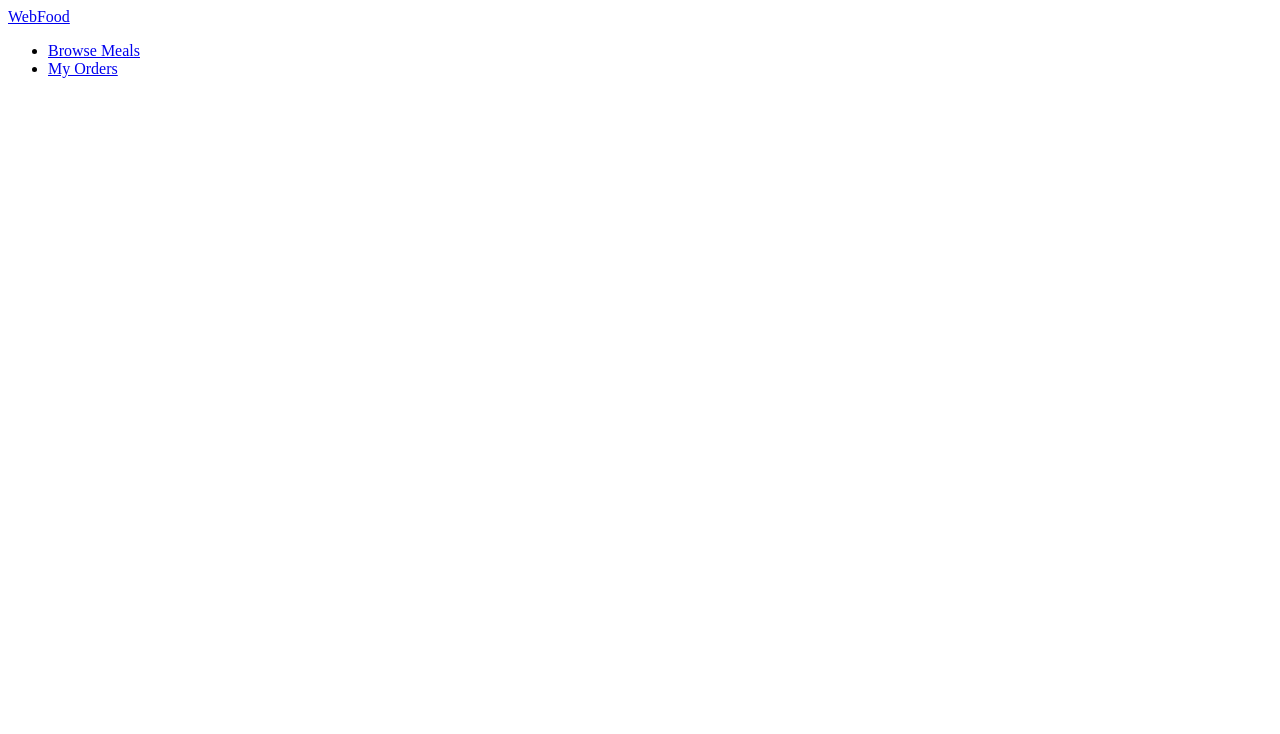
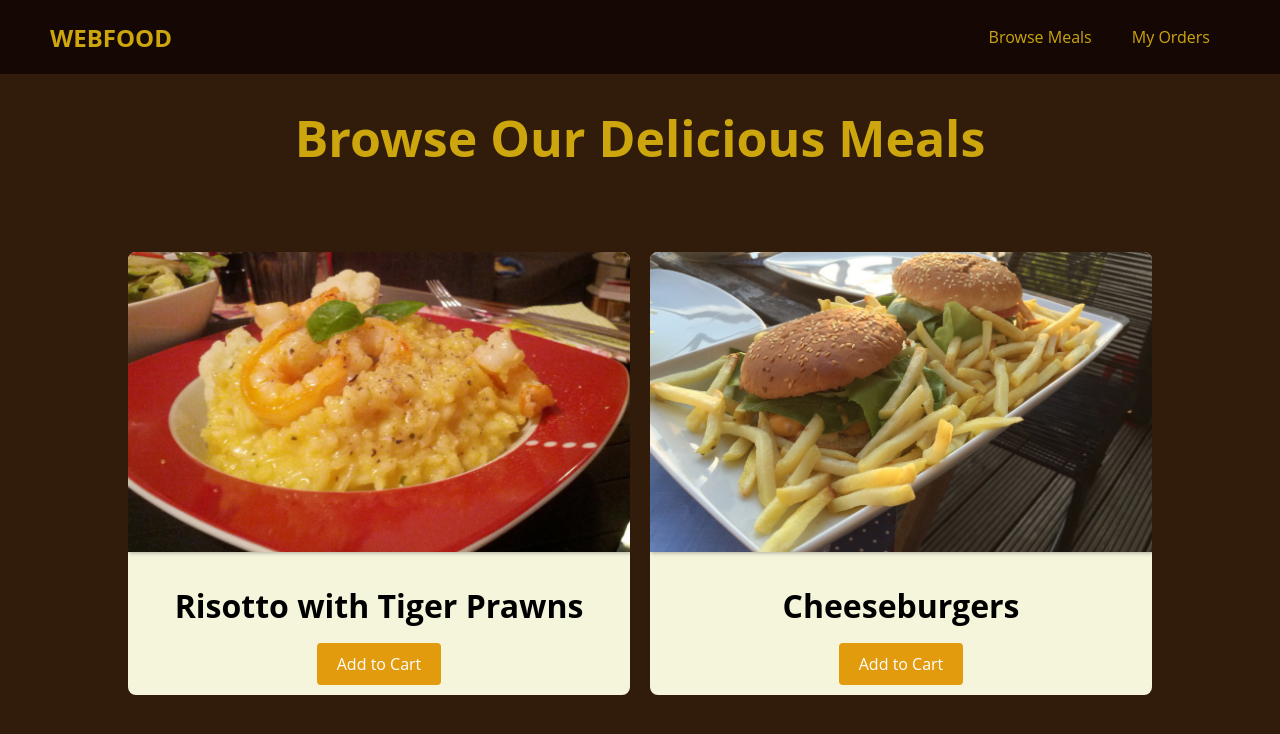
Before and after one commit to samanmadani71/webfood, a plain HTML site: page index.html in a window 1280 px wide. Drawn offline with Linux system fonts and the light colour scheme.

Commit message:
end HTML

```diff
--- a/css/index.css
+++ b/css/index.css
@@ -0,0 +1,58 @@
+main {
+    background-color: rgb(49, 27, 10);
+    height: 800px;
+}
+
+#latest-products {
+    width: 80%;
+    margin: 50px auto;
+}
+
+#img-container {
+    display: grid;
+    grid-template-columns: 1fr 1fr;
+    gap: 20px 20px;
+    margin: 0;
+    padding: 0;
+}
+
+main h1 {
+    text-align: center;
+    margin-top: 0;
+    padding: 30px 0;
+    color: rgb(204, 166, 12);
+    font-size: 50px;
+}
+
+#img-container li {
+    list-style: none;
+    text-align: center;
+    background-color: beige;
+    border-radius: 8px;
+    overflow: hidden;
+    padding-bottom: 20px;
+}
+
+#img-container img {
+    height: 300px;
+    width: 100%;
+    object-fit: cover;
+    box-shadow: 1px 1px 4px rgba(0, 0, 0, 0.3);
+}
+
+#img-container h2 {
+    font-size: 2rem;
+    font-weight: 700;
+}
+
+.btn {
+    margin: 40px auto;
+    text-decoration: none;
+    padding: 10px 20px;
+    background-color: rgb(226, 155, 13);
+    color: white;
+    border-radius: 4px;
+}
+.btn:hover {
+    background-color: rgb(221, 134, 34);
+}
--- a/css/shared.css
+++ b/css/shared.css
@@ -0,0 +1,38 @@
+body {
+    font-family: 'Open Sans', 'Arial Narrow', Arial, sans-serif;
+    margin: 0;
+}
+#main-header {
+    background-color: rgb(20, 7, 4);
+    display: flex;
+    align-items: center;
+    justify-content: space-between;
+    margin: 0;
+    padding: 10px 50px;
+    box-sizing: border-box;
+}
+#main-header nav ul{
+    display: flex;
+}
+
+#main-header a{
+    color: rgb(204, 166, 12);
+    text-decoration: none;
+}
+
+#main-header nav a:hover{
+    color: rgb(249, 202, 13);
+    text-decoration: none;
+}
+
+#logo a {
+    font-size: 24px;
+    text-transform: uppercase;
+    font-weight: bold;
+}
+
+#main-header nav li{
+    list-style: none;
+    padding: 0 20px;
+
+}
--- a/index.html
+++ b/index.html
@@ -9,8 +9,8 @@
     <title>Web Food</title>
   </head>
   <body>
-    <header>
-      <div id="page-logo">
+    <header id="main-header">
+      <div id="logo">
         <a href="/index.html">WebFood</a>
       </div>
       <nav>
@@ -20,7 +20,31 @@
         </ul>
       </nav>
     </header>
-    <main></main>
+    <main>
+      <h1>Browse Our Delicious Meals</h1>
+      <section id="latest-products">
+        <ul id="img-container">
+          <li class="food-items">
+            <article>
+              <img src="/images/risotto.jpg" alt="Risotto with Tiger Prawns" />
+              <div class="food-item-content">
+                <h2>Risotto with Tiger Prawns</h2>
+                <a class="btn" href="#">Add to Cart</a>
+              </div>
+            </article>
+          </li>
+          <li class="food-items">
+            <article>
+              <img src="/images/cheeseburgers.jpg" alt="Cheeseburgers" />
+              <div class="food-item-content">
+                <h2>Cheeseburgers</h2>
+                <a class="btn" href="#">Add to Cart</a>
+              </div>
+            </article>
+          </li>
+        </ul>
+      </section>
+    </main>
     <footer></footer>
   </body>
 </html>
```
Also changed, not shown: images/cheeseburgers.jpg (added), images/risotto.jpg (added).
